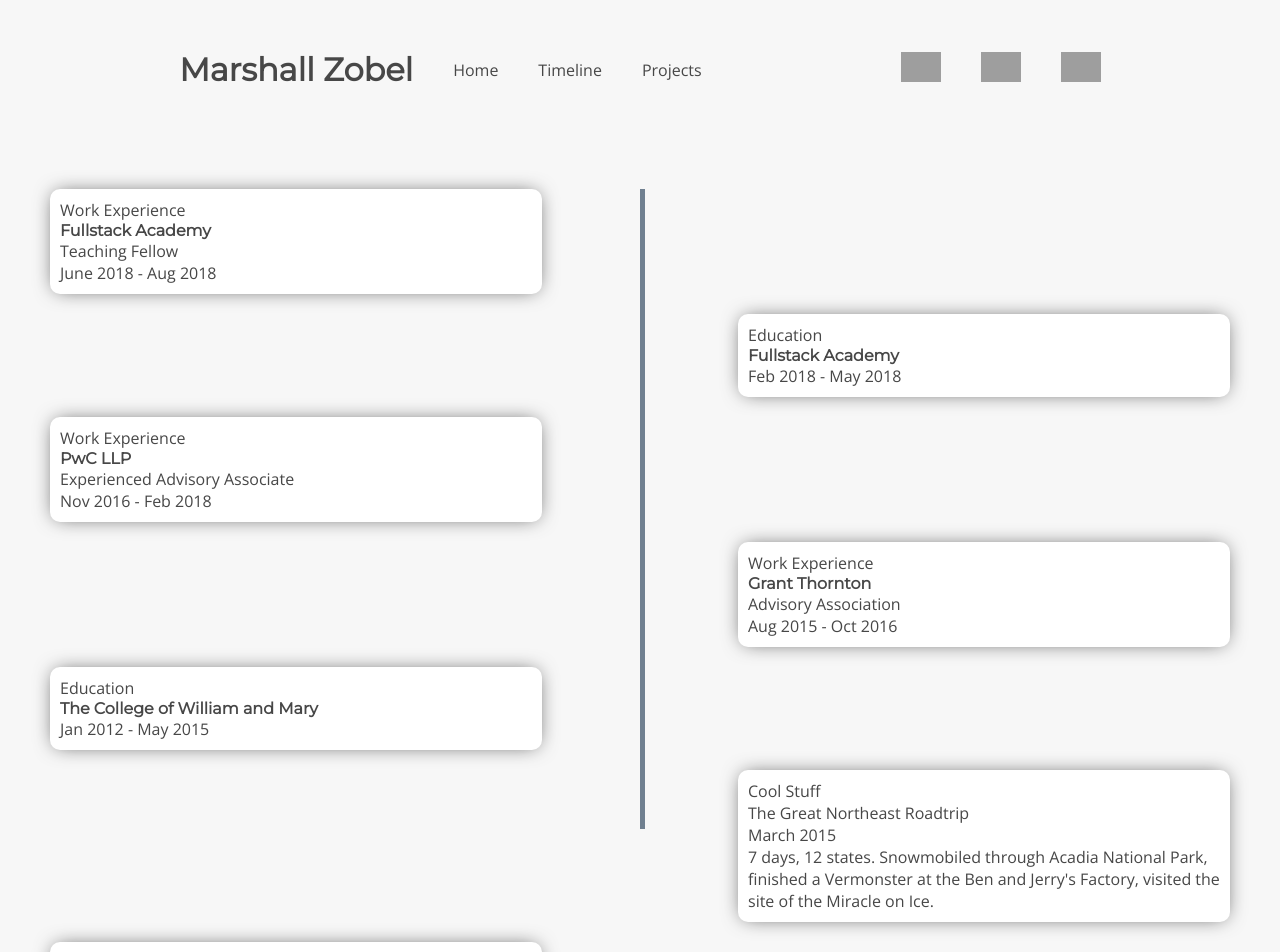
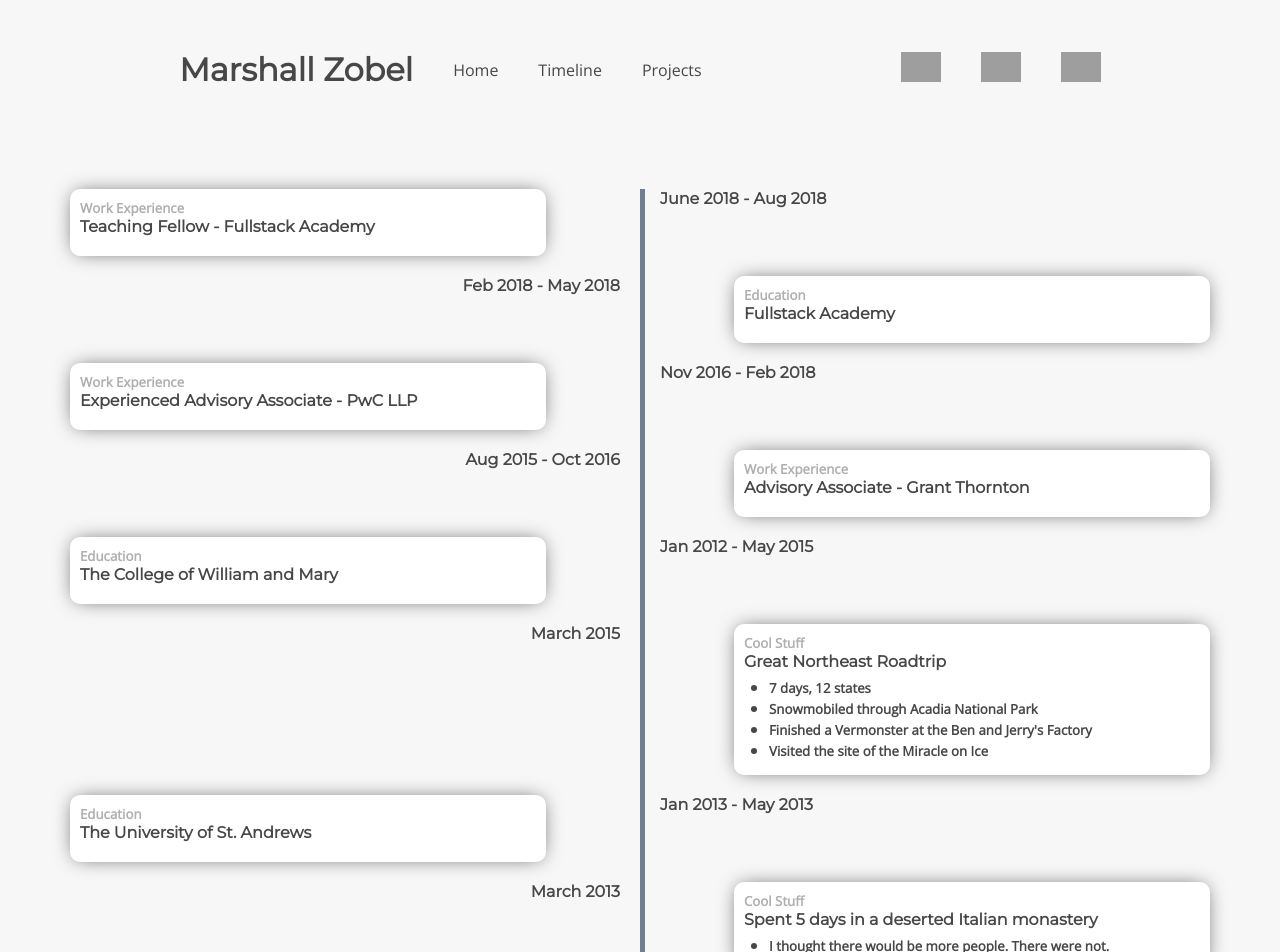
Before and after one commit to dmzobel/dmzobel.github.io, a React (Create React App) app: page /timeline in a window 1280 px wide. Shown: the top 952 px of the page. Built offline with nearby package versions, Linux system fonts and the light colour scheme; grey boxes are pictures that could not be loaded.

Commit message:
finished timeline scaffolding

```diff
--- a/src/components/Timeline.js
+++ b/src/components/Timeline.js
@@ -5,19 +5,31 @@
   return (
     <div className="timeline-block">
       <div className="timeline-item">
-        <p>{data.category}</p>
-        <h4>{data.institution}</h4>
-        <p>{data.title}</p>
-        <p>{data.dates}</p>
-        <p>{data.description}</p>
+        <h5 className="resume-category">{data.category}</h5>
+        {data.title ? (
+          <h4 className="resume-title">
+            {data.title} - {data.place}
+          </h4>
+        ) : (
+          <h4 className="resume-title">{data.place}</h4>
+        )}
+        <ul className="resume-description">
+          {data.description.map(item => (
+            <li>
+              <h5>{item}</h5>
+            </li>
+          ))}
+        </ul>
       </div>
+
+      <h4 className="timeline-date">{data.dates}</h4>
     </div>
   );
 };
 
 const Timeline = () => (
   <div className="timeline-container">
-    {data.map(element => <TimelineItem data={element} />)}
+    {data.map(element => <TimelineItem key={element.id} data={element} />)}
   </div>
 );
 
--- a/src/data.js
+++ b/src/data.js
@@ -1,74 +1,82 @@
 const data = [
+  // TODO: images for all of these
   {
     id: 1,
     category: 'Work Experience',
-    institution: 'Fullstack Academy',
+    place: 'Fullstack Academy',
     title: 'Teaching Fellow',
     dates: 'June 2018 - Aug 2018',
-    description: ''
-    // TODO: images for all of these
+    description: []
   },
   {
     id: 2,
     category: 'Education',
-    institution: 'Fullstack Academy',
+    place: 'Fullstack Academy',
     title: '',
     dates: 'Feb 2018 - May 2018',
-    description: ''
+    description: []
   },
   {
     id: 3,
     category: 'Work Experience',
-    institution: 'PwC LLP',
+    place: 'PwC LLP',
     title: 'Experienced Advisory Associate',
     dates: 'Nov 2016 - Feb 2018',
-    description: ''
+    description: []
   },
   {
     id: 4,
     category: 'Work Experience',
-    institution: 'Grant Thornton',
-    title: 'Advisory Association',
+    place: 'Grant Thornton',
+    title: 'Advisory Associate',
     dates: 'Aug 2015 - Oct 2016',
-    description: ''
+    description: []
   },
   {
     id: 5,
     category: 'Education',
-    institution: 'The College of William and Mary',
+    place: 'The College of William and Mary',
     title: '',
     dates: 'Jan 2012 - May 2015',
-    description: ''
+    description: []
   },
   {
     id: 6,
     category: 'Cool Stuff',
-    title: 'The Great Northeast Roadtrip',
+    place: 'Great Northeast Roadtrip',
     dates: 'March 2015',
-    description: `7 days, 12 states. Snowmobiled through Acadia National Park, finished a Vermonster at the Ben and Jerry's Factory, visited the site of the Miracle on Ice.`
+    description: [
+      `7 days, 12 states`,
+      `Snowmobiled through Acadia National Park`,
+      `Finished a Vermonster at the Ben and Jerry's Factory`,
+      `Visited the site of the Miracle on Ice`
+    ]
   },
   {
     id: 7,
     category: 'Education',
-    institution: 'The University of St. Andrews',
+    place: 'The University of St. Andrews',
     title: '',
     dates: 'Jan 2013 - May 2013',
-    description: ''
+    description: []
   },
   {
     id: 8,
     category: 'Cool Stuff',
-    title: 'Spent 5 days in a deserted Italian monastery',
+    place: 'Spent 5 days in a deserted Italian monastery',
     dates: 'March 2013',
-    description: 'I thought there would be more people. There were not.'
+    description: ['I thought there would be more people. There were not.']
   },
   {
     id: 9,
     category: 'Cool Stuff',
-    title: 'Backpacked the Grand Canyon from North to South Rim',
+    place: 'Backpacked the Grand Canyon from North to South Rim',
     dates: 'June 2012',
-    description:
-      'Descended North Kaibab trail, camped at Phantom Ranch on Bright Angel Creek, ascended South Kaibab trail.'
+    description: [
+      'Descended North Kaibab trail',
+      'Camped at Phantom Ranch on Bright Angel Creek',
+      'Ascended South Kaibab trail'
+    ]
   }
 ];
 
--- a/src/style.css
+++ b/src/style.css
@@ -106,6 +106,15 @@
   padding: 75px;
 }
 
+.resume-category {
+  color: #afafaf;
+}
+.resume-description {
+  padding: 5px 25px;
+}
+.resume-title {
+}
+
 .screenshot {
   max-height: 400px;
 }
@@ -131,7 +140,7 @@
   content: '';
   position: absolute;
   left: 50%;
-  height: 80%;
+  height: 100%;
   width: 5px;
   background: slategray;
 }
@@ -142,19 +151,27 @@
 
 .timeline-container {
   margin: 50px;
+  position: relative;
 }
 
 .timeline-block {
   display: flex;
+  /* justify-content: center; */
+  /* align-items: center; */
   margin: 20px 0;
+  padding: 0 20px;
+}
+.timeline-block:nth-child(even) {
+  flex-direction: row-reverse;
 }
 .timeline-item {
   background-color: white;
+  position: relative;
   width: 40%;
   padding: 10px;
   box-shadow: 0 0 20px -5px;
   border-radius: 10px;
 }
-.timeline-block:nth-child(even) {
-  flex-direction: row-reverse;
+.timeline-date {
+  margin: 0 10%;
 }
```
